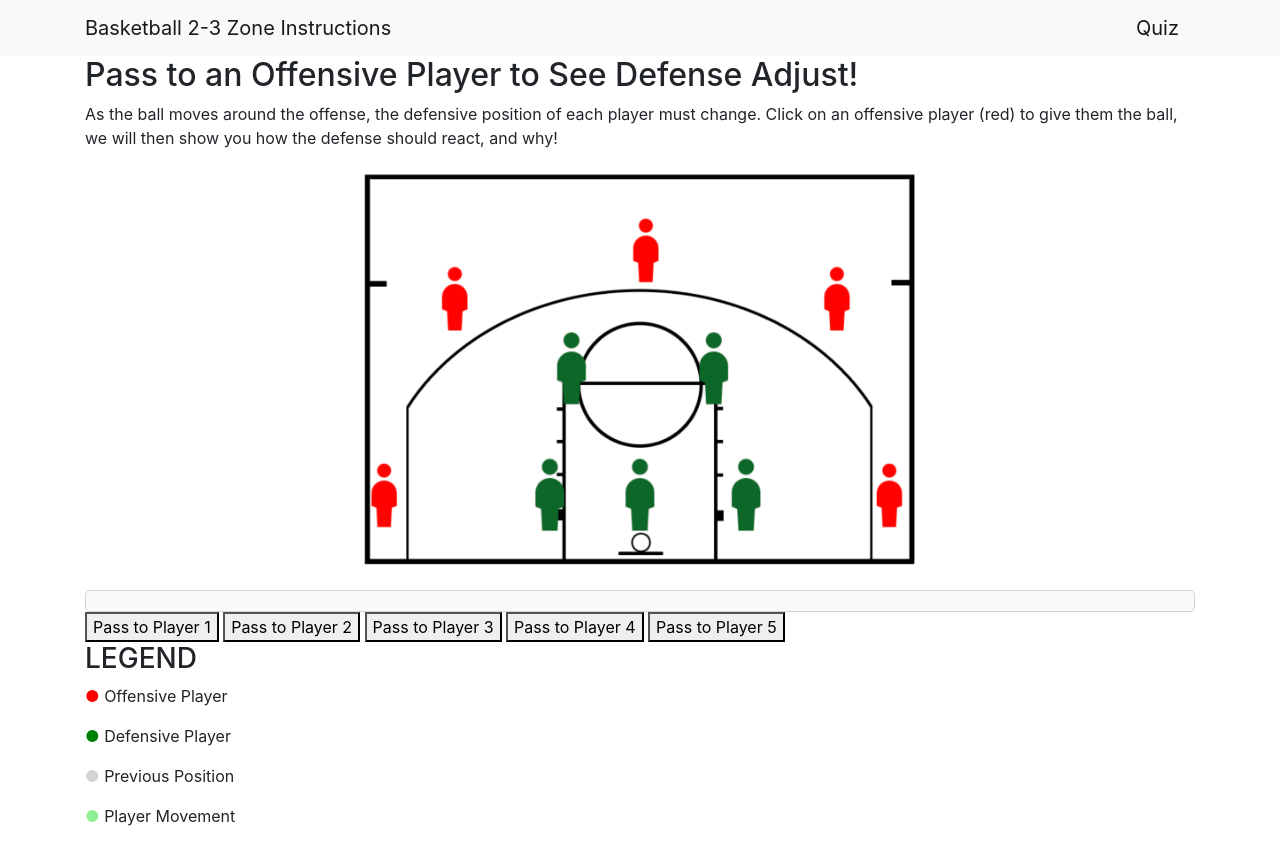
After one commit to yan-ye-0102/UI_project, a Flask app: page /lesson in a window 1280 px wide. The commit adds this page. Run offline with Flask 3, Linux system fonts and the light colour scheme; some libraries are stand-ins or nearby versions.

Commit message:
Add files via upload

```diff
--- a/server.py
+++ b/server.py
@@ -42,6 +42,10 @@ def quiz3_submit():
 def quiz_result():
     return render_template("quiz_result.html", score=6)
 
+@app.route("/lesson", methods=["GET"])
+def lesson():
+    return render_template("lesson.html")
+
 
 if __name__ == "__main__":
     app.run(debug=True)
--- a/static/basketball.js
+++ b/static/basketball.js
@@ -1,4 +1,27 @@
-/* Add javscript here */
 $(document).ready(function() {
+    // Define descriptions for each player
+    var descriptions = {
+        '1': 'When the leftmost offensive player has the ball, the left wing defender should step out to apply pressure, while the point guard shifts slightly towards the left to provide support. The other defenders in the zone should adjust their positions to maintain coverage and prevent easy passing lanes to the interior.',
+        '2': 'When player 2 has the ball, the left wing defender should continue to pressure the ball, while the center and the opposite wing defender shift towards the middle to protect the paint and contest any potential shots or drives.',
+        '3': 'When the ball is with the middle offensive players, the center defender needs to be prepared to step up to challenge shots or drives to the basket, while the two wing defenders should stay alert to close out on any shooters on the perimeter.',
+        '4': 'If the ball swings to the right side, the right wing defender must step out to pressure the ball handler, while the point guard shifts towards the right to provide support. The rest of the defenders should adjust accordingly to maintain the integrity of the zone defense.',
+        '5': "When the rightmost offensive player has the ball, the right wing defender should apply pressure, and the weak-side defenders need to be ready to rotate and provide help defense if the ball is driven towards the basket. It's crucial to communicate and rotate effectively to deny open shots and prevent easy scoring opportunities."
+    };
 
+    // Function to handle when a player button is clicked
+    $('.player-button').click(function() {
+        // Get the player number from the clicked button's ID
+        var playerNumber = $(this).attr('id').split('-')[1]; // Assuming IDs are in the format "playerX-button"
+
+        // Get the corresponding description for the player
+        var description = descriptions[playerNumber];
+
+        // Update the text below the player buttons with the description
+        $('#player-description').text(description);
+
+        // Construct the filename for the corresponding image
+        var imageUrl = '/static/pass_to_player_' + playerNumber + '.png';
+        // Swap out the image with the updated one
+        $('#basketball-court').css('background-image', 'url("' + imageUrl + '")');
+    });
 });
--- /dev/null
+++ b/templates/lesson.html
@@ -0,0 +1,71 @@
+{% extends "layout.html" %}
+
+{% block head %}
+<script src="{{ url_for('static', filename='basketball.js') }}"></script>
+<style>
+  /* Add custom styles here or in styles.css */
+  #basketball-court {
+    position: relative;
+    max-width: 600px; /* Adjust as needed */
+    margin: 20px auto;
+    background: url('{{ url_for("static", filename="lesson_start.png") }}') center center no-repeat;
+    background-size: contain;
+    height: 50vh; /* Adjust the height as needed */
+    }
+  .offensive-player {
+    color: red;
+  }
+  .defensive-player {
+    color: green;
+  }
+  .previous-position{
+    color: lightgray
+  }
+  .position-movement{
+    color:lightgreen
+  }
+  /* You need to position each player with specific top and left values, e.g., */
+  .player1 { top: 10%; left: 30%; }
+  /* Add positions for all players */
+
+  #legend {
+    /* Your styles for the legend */
+  }
+  #player-description {
+    margin-top: 10px;
+    padding: 10px;
+    background-color: #f8f9fa;
+    border: 1px solid #ced4da;
+    border-radius: 5px;
+    font-size: 14px;
+    color: #212529;
+}
+</style>
+{% endblock %}
+
+{% block content %}
+<div id="lesson-container">
+  <h2>Pass to an Offensive Player to See Defense Adjust!</h2>
+  <p> As the ball moves around the offense, the defensive position of each player must change. Click on an offensive player (red) to give them the ball, we will then show you how the defense should react, and why!</p>
+
+  <div id="basketball-court">
+    <!-- Add buttons below the image -->
+  </div>
+    <div id="player-description"></div>
+    <button class="player-button" id="player-1-button">Pass to Player 1</button>
+    <button class="player-button" id="player-2-button">Pass to Player 2</button>
+    <button class="player-button" id="player-3-button">Pass to Player 3</button>
+    <button class="player-button" id="player-4-button">Pass to Player 4</button>
+    <button class="player-button" id="player-5-button">Pass to Player 5</button>
+  </div>
+
+  <div id="legend">
+    <h3>LEGEND</h3>
+    <p><span class="offensive-player">●</span> Offensive Player</p>
+    <p><span class="defensive-player">●</span> Defensive Player</p>
+    <p><span class="previous-position">●</span> Previous Position</p>
+    <p><span class="position-movement">●</span> Player Movement</p>
+  </div>
+</div>
+
+{% endblock %}
```
Also changed, not shown: templates/index.html (+9 -4 lines), static/lesson_start.png (added), static/pass_to_player_1.png (added), static/pass_to_player_2.png (added), static/pass_to_player_3.png (added), static/pass_to_player_4.png (added), static/pass_to_player_5.png (added).
